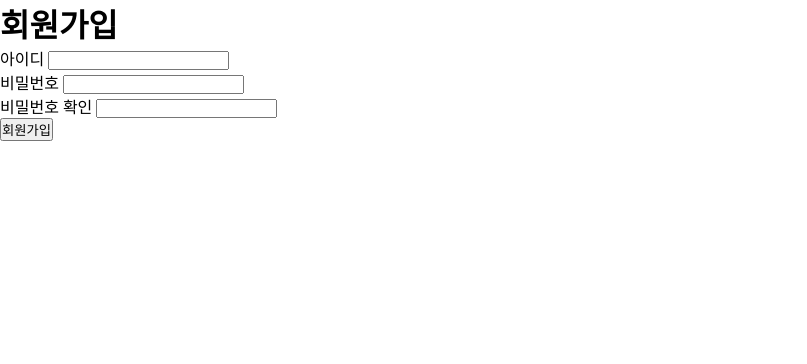
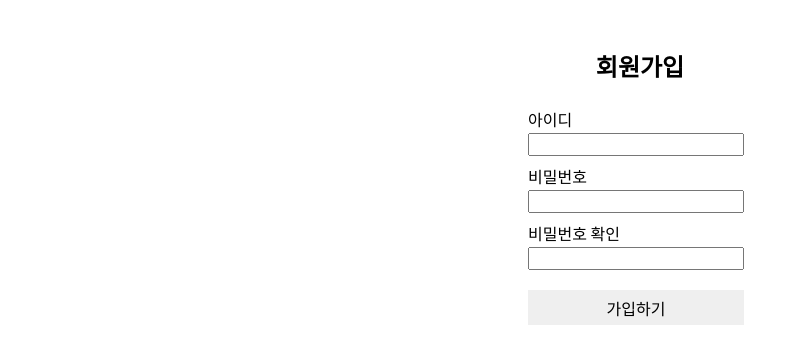
Before and after one commit to TTurbo0824/js-test-practice, a website: page validation-check/src/index.html in a window 1280 px wide. Shown: the whole page, without its empty margins (0-807 px from the left). Drawn offline with Linux system fonts and the light colour scheme.

Commit message:
modify: CSS

```diff
--- a/validation-check/src/index.html
+++ b/validation-check/src/index.html
@@ -5,32 +5,36 @@
     <meta http-equiv="X-UA-Compatible" content="IE=edge" />
     <meta name="viewport" content="width=device-width, initial-scale=1.0" />
     <title>유효성 검사</title>
+    <link
+      href="https://fonts.googleapis.com/css2?family=Noto+Sans+KR&display=swap"
+      rel="stylesheet"
+    />
     <link rel="stylesheet" href="style.css" />
     <script src="validator.js"></script>
   </head>
   <body>
-    <h1>회원가입</h1>
+    <div class="singup-container">
+      <h2>회원가입</h2>
       <div>
-      <div>
-        <label>아이디</label>
+        <div class="input-field">
+          <div>아이디</div>
           <input type="text" />
-        <div class="failure-message hide"></div>
-        <div class="success-message hide">사용할 수 있는 아이디입니다</div>
+          <div class="failure message hide">아이디는 네 글자 이상이어야 합니다</div>
+          <div class="success message hide">사용할 수 있는 아이디입니다</div>
         </div>
 
-      <div>
-        <label>비밀번호</label>
+        <div class="input-field">
+          <div>비밀번호</div>
           <input type="password" id="password" />
         </div>
 
-      <div>
-        <label>비밀번호 확인</label>
+        <div class="input-field">
+          <div>비밀번호 확인</div>
           <input type="password" id="password-retype" />
-        <div class="mismatch-message hide"></div>
+          <div class="mismatch message hide">두 비밀번호가 일치하지 않습니다</div>
         </div>
 
-      <div>
-        <button>회원가입</button>
+          <button class="submit-bnt">가입하기</button>
       </div>
     </div>
     <script src="script.js"></script>
--- a/validation-check/src/style.css
+++ b/validation-check/src/style.css
@@ -2,8 +2,50 @@
   margin: 0;
   padding: 0;
   box-sizing: border-box;
+  font-family: 'Noto Sans KR';
+}
+
+h2 {
+  text-align: center;
+  margin-bottom: 1.5rem;
+}
+
+input {
+  width: 13.5rem;
+}
+
+.singup-container {
+  position: absolute;
+  width: 16rem;
+  top: 4%;
+  left: 0;
+  right: 0;
+  margin-left: auto;
+  margin-right: auto;
+  padding: 1rem;
+  /* background-color: yellow; */
+}
+
+.input-field {
+  margin-top: 0.5rem;
+  margin-bottom: 0.5rem;
+}
+
+.message {
+  font-size: 0.8rem;
+  font-weight: bold;
+  color: red;
 }
 
 .hide {
   display: none;
 }
+
+.submit-bnt {
+  cursor: pointer;
+  width: 13.5rem;
+  height: 2.2rem;
+  margin-top: 0.75rem;
+  border: none;
+  font-size: 1rem;
+}
```
Lines whose indentation alone changed are shown as unchanged.
